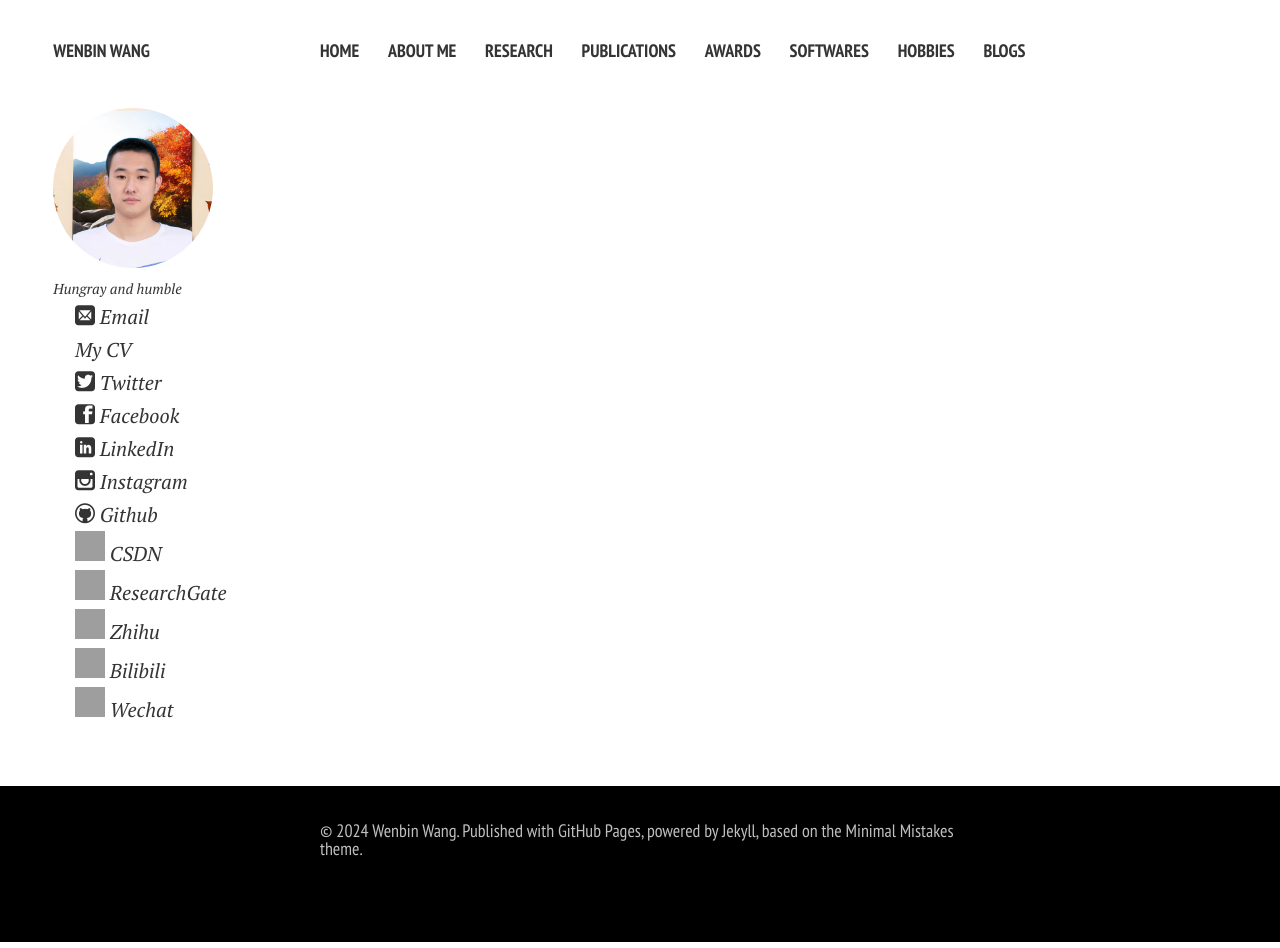
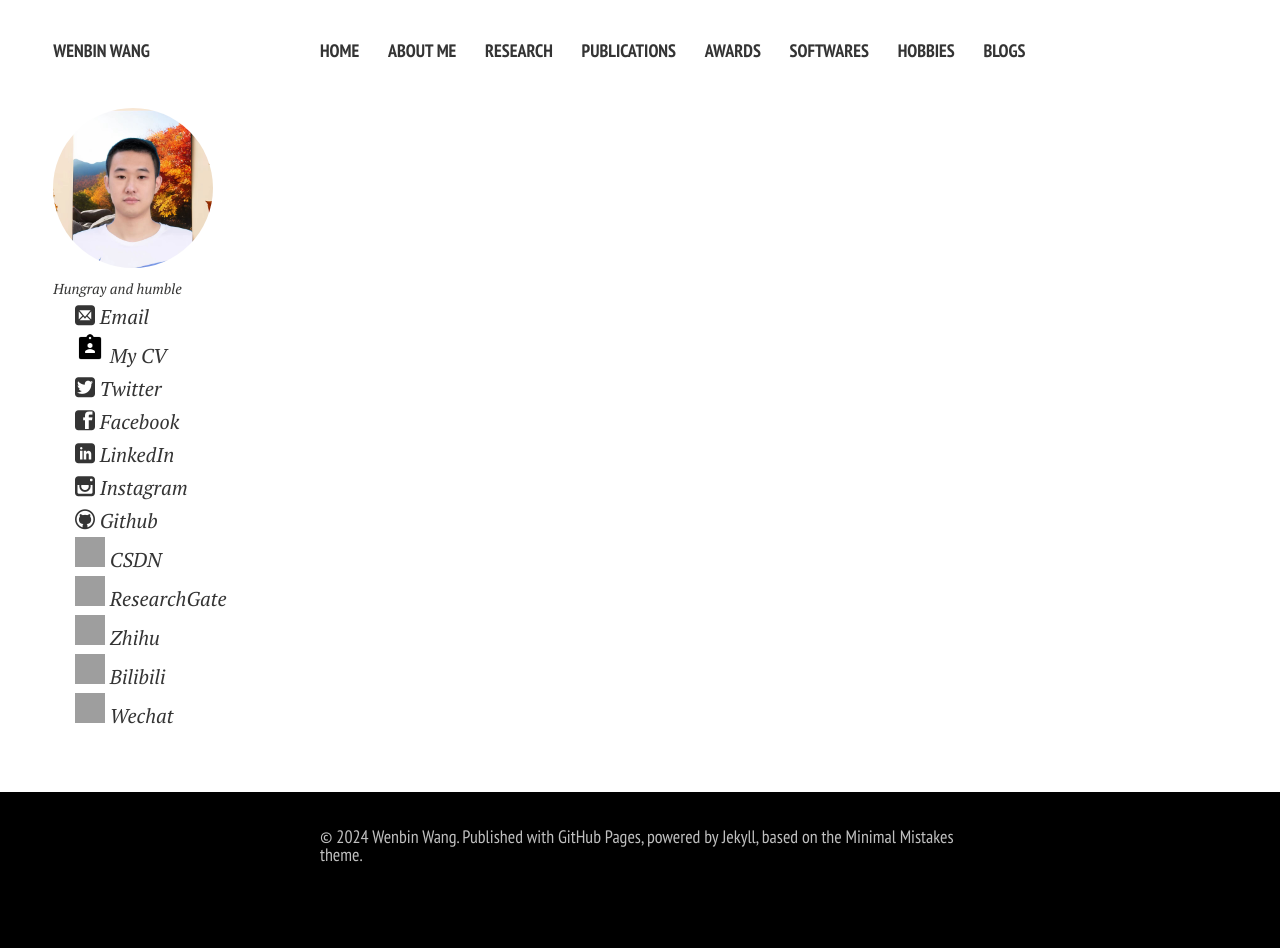
Before and after one commit to LuminaryAlexander/LuminaryAlexander.github.io, a Jekyll site: the page built from awards/test.md, in a window 1280 px wide. Built offline with Jekyll 4.4.1, drawn with Linux system fonts in a browser that asks for light colours; nearby versions of some CDN libraries; our own code applies the rules of GitHub Pages for plain Markdown files; comment, search, counter and statistics services are not loaded; a style sheet for code colours, icons or effects is not loaded; grey boxes are pictures that could not be loaded.

Commit message:
Update author-bio.html

```diff
--- a/_includes/author-bio.html
+++ b/_includes/author-bio.html
@@ -20,7 +20,7 @@
 {% endif %}
 
 {% if site.owner.cv %}
-<p><a class="icon-link" href="{{ site.owner.cv }}"><i class="icon-cv"></i> My CV</a></p>
+<p><a class="icon-link" href="{{ site.owner.cv }}"><img src="https://LuminaryAlexander.github.io/images/logo/icons8-cv-100.png"></i> My CV</a></p>
 {% endif %}
 
 {% if site.owner.twitter %}
```
